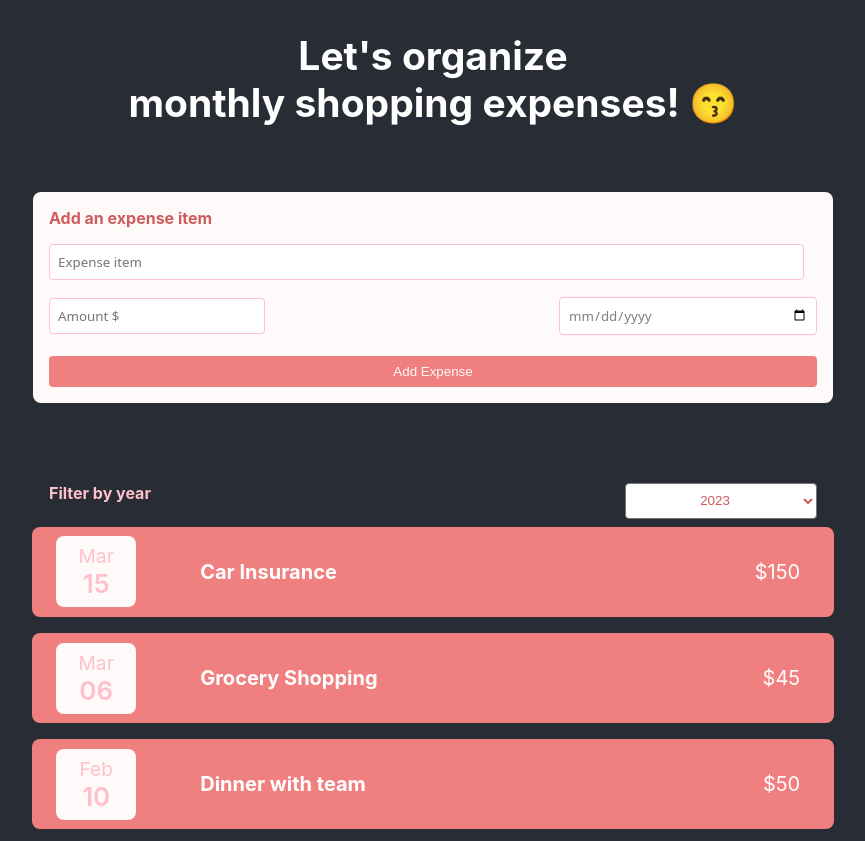
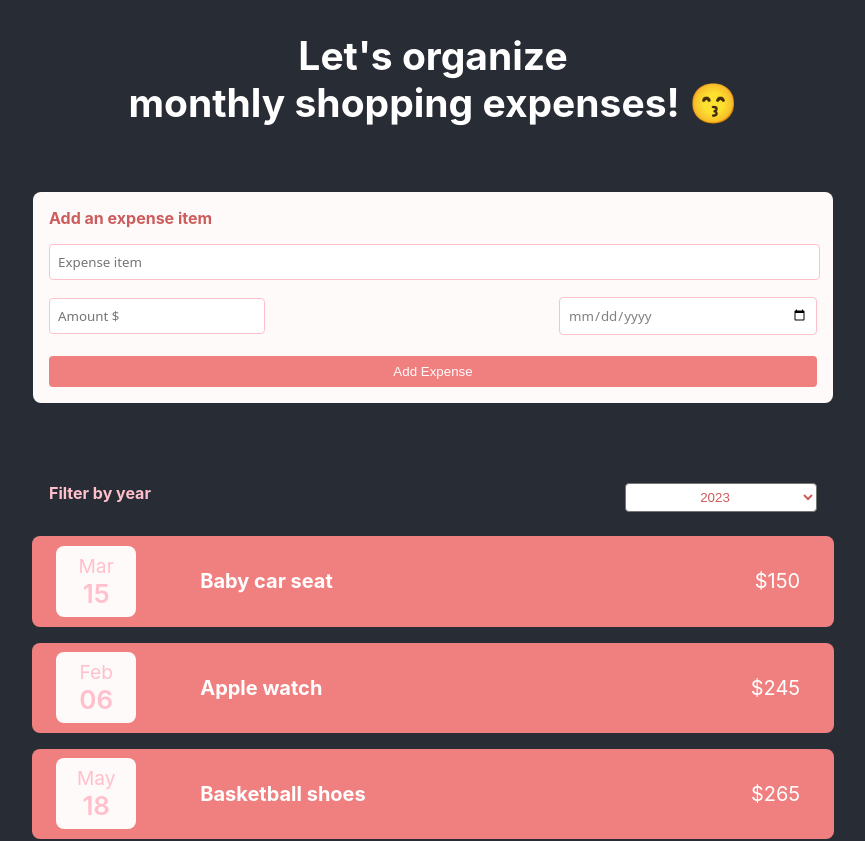
Before and after one commit to YvonneTou/expense-tracker, a React (Create React App) app: page / in a window 1280 px wide. Shown: the top 841 px of the page, without its empty margins (207-1072 px from the left). Built offline with nearby package versions, Linux system fonts and the light colour scheme; the HTML template or start-up script is replaced by a standard one.

Commit message:
add key to expense items and added items to initial seed

```diff
--- a/src/App.js
+++ b/src/App.js
@@ -6,10 +6,12 @@ import NewExpense from "./components/NewExpense/NewExpense";
 // This can also be written as arrow function
 // const App = (props) => {}
 const INITIAL_EXPENSES = [
-  { title: "Car Insurance", amount: 150, date: new Date(2023, 2, 15) },
-  { title: "Grocery Shopping", amount: 45, date: new Date(2023, 2, 6) },
-  { title: "Dinner with team", amount: 50, date: new Date(2023, 1, 10) },
-  { title: "Pet turtle", amount: 32, date: new Date(2023, 0, 13) },
+  { title: "Baby car seat", amount: 150, date: new Date(2023, 2, 15), id: '101' },
+  { title: "Apple watch", amount: 245, date: new Date(2023, 1, 6), id: '102' },
+  { title: "Basketball shoes", amount: 265, date: new Date(2022, 4, 18), id: '103' },
+  { title: "Classic suit", amount: 380, date: new Date(2022, 1, 10), id: '104' },
+  { title: "Golf club set", amount: 550, date: new Date(2021, 8, 26), id: '105' },
+  { title: "Pet turtle", amount: 32, date: new Date(2021, 0, 13), id: '106' },
 ];
 
 function App() {
--- a/src/components/Expenses/ExpenseFilter.css
+++ b/src/components/Expenses/ExpenseFilter.css
@@ -19,4 +19,5 @@
   padding: 0.4em 1em;
   width: 25%;
   text-align: center;
+  margin-bottom: 1rem;
 }
--- a/src/components/Expenses/Expenses.js
+++ b/src/components/Expenses/Expenses.js
@@ -15,6 +15,7 @@ function Expenses(props) {
       <ExpenseFilter onFilterChange={filterChangeHandler} selectedDefault={filteredYear} />
       <div className='expenses'>
         {props.items.map(expense => <ExpenseItem
+          key={expense.id}
           title={expense.title}
           amount={expense.amount}
           date={expense.date}
--- a/src/components/NewExpense/ExpenseForm.css
+++ b/src/components/NewExpense/ExpenseForm.css
@@ -48,6 +48,6 @@
 
 .expense-form-input__title {
   display: block;
-  width: 96%;
+  width: 98%;
   margin-bottom: 1rem;
 }
```
